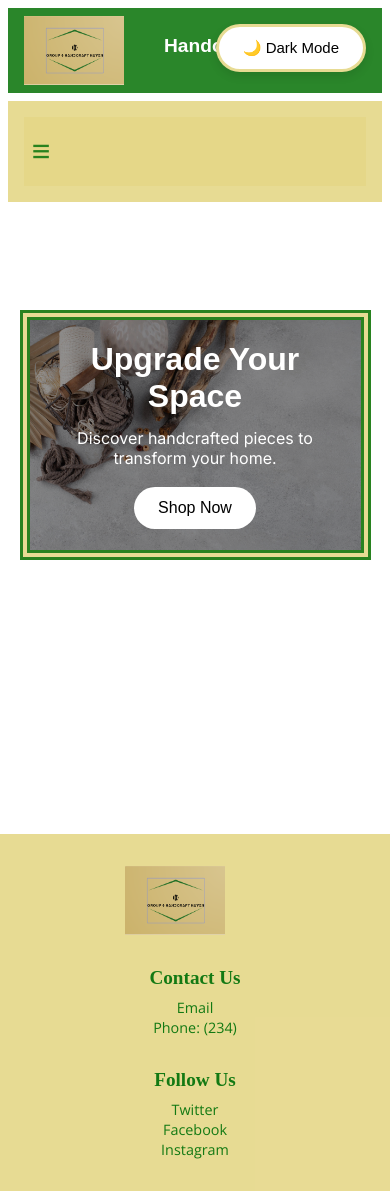
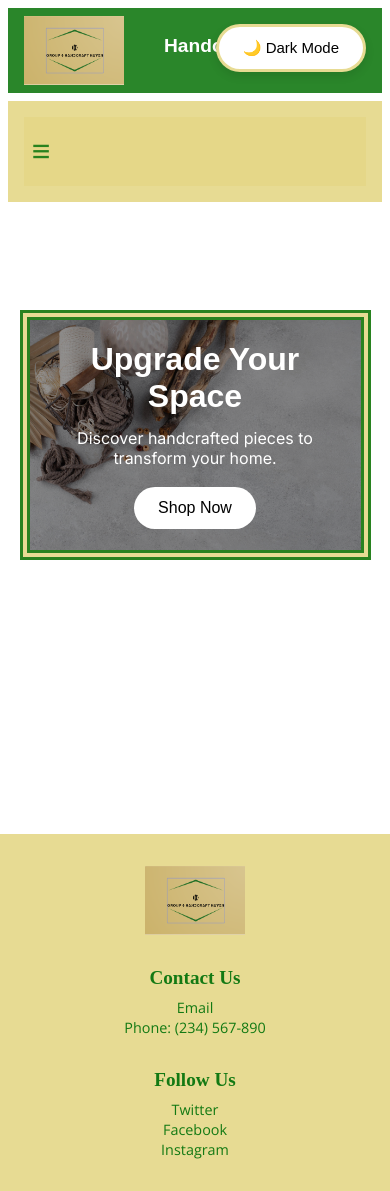
Before and after one commit to morganmallen/WDD-430-Group-6-Project, a Next.js app: page / in a window 390 px wide. Built offline with nearby package versions, Linux system fonts and the light colour scheme; no server answers; a web font is replaced by a local one.

Commit message:
logo and footer correctly placed

```diff
--- a/app/components/footer.tsx
+++ b/app/components/footer.tsx
@@ -1,3 +1,5 @@
+"use client";
+import Image from 'next/image';
 import Link from 'next/link';
 
 export default function Footer() {
@@ -6,15 +8,20 @@ export default function Footer() {
       <div className="footer-container">
         <div className="footer-logo">
           <Link href="/" aria-label="Handcrafted Haven Home">
-            <img src="/logo.png" alt="Handcrafted Haven Logo" className="logo" />
-
+            <Image
+              src="/logo.png"
+              alt="Handcrafted Haven Logo"
+              className="footer-logo img"
+              width={200}
+              height={50}
+            />
           </Link>
         </div>
         <div className="footer-links">
           <h3>Contact Us</h3>
           <ul>
-            <li><a href="fabianzkp@gmail.com">Email</a></li>
-            <li><a href="tel:+1234567890">Phone: (234) </a></li>
+            <li><a href="mailto:fabianzkp@gmail.com">Email</a></li>
+            <li><a href="tel:+1234567890">Phone: (234) 567-890</a></li>
           </ul>
         </div>
         <div className="footer-social">
--- a/app/globals.css
+++ b/app/globals.css
@@ -405,10 +405,6 @@ body {
     height: auto;
   }
 
-  .footer-logo a {
-    justify-content: center;
-  }
-
 }
 
 @media (prefers-color-scheme: dark) {
```
